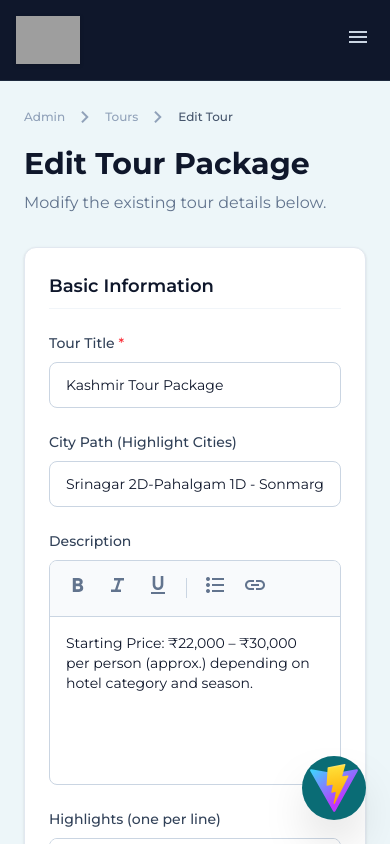
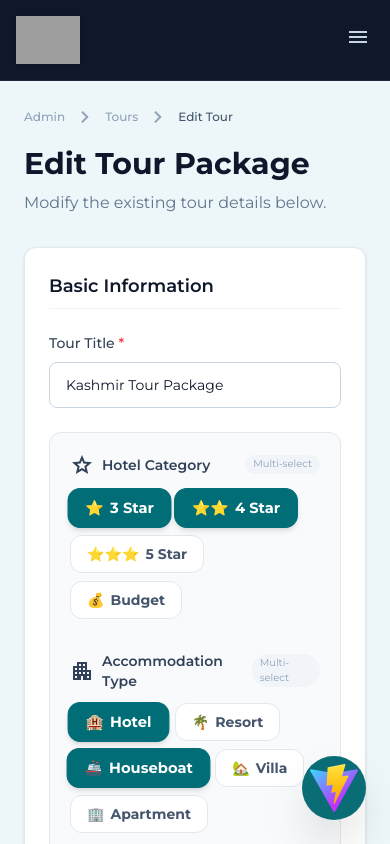
Before and after one commit to rammimankotia-prog/Beautiful-India, a React (Vite) app: page /admin/tours/edit/1 in a window 390 px wide. Shown: the top 844 px of the page. Built offline with nearby package versions, Linux system fonts and the light colour scheme; grey boxes are pictures that could not be loaded.

Commit message:
Admin Form Refinements: Relocated Inclusions/Exclusions, compact pricing row, and redesigned booking dates section

```diff
--- a/src/pages/AdminNewTourUploadForm.jsx
+++ b/src/pages/AdminNewTourUploadForm.jsx
@@ -39,7 +39,9 @@ const AdminNewTourUploadForm = () => {
     bookingEnd: '',
     availableFrom: '',
     availableTo: '',
-    cityPath: ''
+    cityPath: '',
+    hotelCategory: [],
+    accommodationType: []
   });
 
   const [categories, setCategories] = React.useState({
@@ -87,7 +89,20 @@ const AdminNewTourUploadForm = () => {
       { value: 'cultural',  label: 'Cultural',  icon: '🏛️' },
     ],
     natures: ['group', 'private', 'self-drive', 'cruise', 'solo', 'honeymoon'],
-    styles: ['budget', 'standard', 'comfort', 'luxury', 'ultra-luxury']
+    styles: ['budget', 'standard', 'comfort', 'luxury', 'ultra-luxury'],
+    hotelCategories: [
+      { value: '3_star', label: '3 Star', icon: '⭐' },
+      { value: '4_star', label: '4 Star', icon: '⭐⭐' },
+      { value: '5_star', label: '5 Star', icon: '⭐⭐⭐' },
+      { value: 'budget', label: 'Budget', icon: '💰' }
+    ],
+    accommodationTypes: [
+      { value: 'hotel', label: 'Hotel', icon: '🏨' },
+      { value: 'resort', label: 'Resort', icon: '🌴' },
+      { value: 'houseboat', label: 'Houseboat', icon: '🚢' },
+      { value: 'villa', label: 'Villa', icon: '🏡' },
+      { value: 'apartment', label: 'Apartment', icon: '🏢' }
+    ]
   });
 
   // Canonical theme icon/label map — source of truth for the chip renderer
@@ -384,6 +399,72 @@ const AdminNewTourUploadForm = () => {
 />
 </label>
 </div>
+
+{/* ── HOTEL & ACCOMMODATION (Shifted here - Multi-select) ── */}
+<div className="col-span-1 md:col-span-2 grid grid-cols-1 md:grid-cols-2 gap-8 bg-slate-50 dark:bg-slate-800/30 p-5 rounded-xl border border-slate-200 dark:border-slate-700">
+  <div>
+    <p className="text-sm font-semibold text-slate-700 dark:text-slate-300 mb-3 flex items-center gap-2">
+      <span className="material-symbols-outlined text-[18px]">star</span> Hotel Category
+      <span className="text-[10px] font-normal text-slate-400 bg-slate-100 dark:bg-slate-700 px-2 py-0.5 rounded-full ml-auto">Multi-select</span>
+    </p>
+    <div className="flex flex-wrap gap-2">
+      {categories.hotelCategories.map(cat => {
+        const isSelected = (formData.hotelCategory || []).includes(cat.value);
+        return (
+          <button
+            key={cat.value}
+            type="button"
+            onClick={() => {
+              const current = formData.hotelCategory || [];
+              const updated = current.includes(cat.value)
+                ? current.filter(v => v !== cat.value)
+                : [...current, cat.value];
+              setFormData(prev => ({ ...prev, hotelCategory: updated }));
+            }}
+            className={`flex items-center gap-1.5 px-4 py-2 rounded-xl text-sm font-bold border transition-all ${
+              isSelected
+                ? 'bg-primary text-white border-primary shadow-md transform scale-105'
+                : 'bg-white dark:bg-slate-800 text-slate-600 dark:text-slate-300 border-slate-200 dark:border-slate-700 hover:border-primary/50'
+            }`}
+          >
+            <span>{cat.icon}</span> {cat.label}
+          </button>
+        );
+      })}
+    </div>
+  </div>
+  <div>
+    <p className="text-sm font-semibold text-slate-700 dark:text-slate-300 mb-3 flex items-center gap-2">
+      <span className="material-symbols-outlined text-[18px]">apartment</span> Accommodation Type
+      <span className="text-[10px] font-normal text-slate-400 bg-slate-100 dark:bg-slate-700 px-2 py-0.5 rounded-full ml-auto">Multi-select</span>
+    </p>
+    <div className="flex flex-wrap gap-2">
+      {categories.accommodationTypes.map(type => {
+        const isSelected = (formData.accommodationType || []).includes(type.value);
+        return (
+          <button
+            key={type.value}
+            type="button"
+            onClick={() => {
+              const current = formData.accommodationType || [];
+              const updated = current.includes(type.value)
+                ? current.filter(v => v !== type.value)
+                : [...current, type.value];
+              setFormData(prev => ({ ...prev, accommodationType: updated }));
+            }}
+            className={`flex items-center gap-1.5 px-4 py-2 rounded-xl text-sm font-bold border transition-all ${
+              isSelected
+                ? 'bg-primary text-white border-primary shadow-md transform scale-105'
+                : 'bg-white dark:bg-slate-800 text-slate-600 dark:text-slate-300 border-slate-200 dark:border-slate-700 hover:border-primary/50'
+            }`}
+          >
+            <span>{type.icon}</span> {type.label}
+          </button>
+        );
+      })}
+    </div>
+  </div>
+</div>
 {/* City Path */}
 <div className="col-span-1 md:col-span-2">
 <label className="flex flex-col flex-1">
@@ -435,97 +516,10 @@ const AdminNewTourUploadForm = () => {
 ></textarea>
 </label>
 </div>
-{/* Inclusions & Exclusions */}
-<div className="col-span-1 md:col-span-2 grid grid-cols-1 md:grid-cols-2 gap-6">
-<label className="flex flex-col flex-1">
-<span className="text-slate-700 dark:text-slate-300 text-sm font-medium leading-normal pb-2">Inclusions (one per line)</span>
-<textarea
-  name="inclusions"
-  value={formData.inclusions || ''}
-  onChange={handleChange}
-  className="w-full rounded-lg border border-slate-300 dark:border-slate-700 bg-white dark:bg-slate-800 text-slate-900 dark:text-white px-4 py-3 text-sm focus:border-primary focus:outline-none focus:ring-1 focus:ring-primary placeholder-slate-400 min-h-[120px] resize-y"
-  placeholder="Accommodation&#10;Meals&#10;Transportation"
-></textarea>
-</label>
-<label className="flex flex-col flex-1">
-<span className="text-slate-700 dark:text-slate-300 text-sm font-medium leading-normal pb-2">Exclusions (one per line)</span>
-<textarea
-  name="exclusions"
-  value={formData.exclusions || ''}
-  onChange={handleChange}
-  className="w-full rounded-lg border border-slate-300 dark:border-slate-700 bg-white dark:bg-slate-800 text-slate-900 dark:text-white px-4 py-3 text-sm focus:border-primary focus:outline-none focus:ring-1 focus:ring-primary placeholder-slate-400 min-h-[120px] resize-y"
-  placeholder="Visas&#10;Personal travel insurance&#10;Optional activities"
-></textarea>
-</label>
-</div>
 </div>
 </div>
 
-{/* Section 3: Availability & Booking Validity */}
-<div className="space-y-6">
-<h2 className="text-lg font-semibold text-slate-900 dark:text-white border-b border-slate-100 dark:border-slate-800 pb-2">Tour Availability & Booking Validity</h2>
-<div className="grid grid-cols-1 md:grid-cols-2 gap-6">
-  {/* Booking Validity */}
-  <div className="p-4 bg-slate-50 dark:bg-slate-800/50 rounded-xl border border-dashed border-slate-200 dark:border-slate-700">
-    <h3 className="text-sm font-bold text-slate-800 dark:text-slate-200 mb-4 flex items-center gap-2">
-      <span className="material-symbols-outlined text-sm">calendar_month</span>
-      Booking Validity Window
-    </h3>
-    <div className="grid grid-cols-1 gap-4">
-      <label className="flex flex-col">
-        <span className="text-slate-600 dark:text-slate-400 text-xs font-medium pb-1">Booking Start Date</span>
-        <input
-          type="date"
-          name="bookingStart"
-          value={formData.bookingStart || ''}
-          onChange={handleChange}
-          className="w-full rounded-lg border border-slate-300 dark:border-slate-700 bg-white dark:bg-slate-800 text-slate-900 dark:text-white px-3 py-2 text-sm focus:border-primary focus:outline-none focus:ring-1 focus:ring-primary"
-        />
-      </label>
-      <label className="flex flex-col">
-        <span className="text-slate-600 dark:text-slate-400 text-xs font-medium pb-1">Booking End Date</span>
-        <input
-          type="date"
-          name="bookingEnd"
-          value={formData.bookingEnd || ''}
-          onChange={handleChange}
-          className="w-full rounded-lg border border-slate-300 dark:border-slate-700 bg-white dark:bg-slate-800 text-slate-900 dark:text-white px-3 py-2 text-sm focus:border-primary focus:outline-none focus:ring-1 focus:ring-primary"
-        />
-      </label>
-    </div>
-  </div>
 
-  {/* Tour Availability */}
-  <div className="p-4 bg-primary/5 rounded-xl border border-dashed border-primary/20">
-    <h3 className="text-sm font-bold text-primary mb-4 flex items-center gap-2">
-      <span className="material-symbols-outlined text-sm">event_available</span>
-      Tour Operation Period
-    </h3>
-    <div className="grid grid-cols-1 gap-4">
-      <label className="flex flex-col">
-        <span className="text-primary/70 text-xs font-medium pb-1">Available From</span>
-        <input
-          type="date"
-          name="availableFrom"
-          value={formData.availableFrom || ''}
-          onChange={handleChange}
-          className="w-full rounded-lg border border-primary/20 bg-white dark:bg-slate-800 text-slate-900 dark:text-white px-3 py-2 text-sm focus:border-primary focus:outline-none focus:ring-1 focus:ring-primary"
-        />
-      </label>
-      <label className="flex flex-col">
-        <span className="text-primary/70 text-xs font-medium pb-1">Available To</span>
-        <input
-          type="date"
-          name="availableTo"
-          value={formData.availableTo || ''}
-          onChange={handleChange}
-          className="w-full rounded-lg border border-primary/20 bg-white dark:bg-slate-800 text-slate-900 dark:text-white px-3 py-2 text-sm focus:border-primary focus:outline-none focus:ring-1 focus:ring-primary"
-        />
-      </label>
-    </div>
-  </div>
-</div>
-</div>
 {/* Section 2: Categorization */}
 <div className="space-y-8">
 <div className="flex items-center justify-between border-b border-slate-100 dark:border-slate-800 pb-3">
@@ -642,6 +636,7 @@ const AdminNewTourUploadForm = () => {
   </div>
 </div>
 
+
 {/* Live Preview Badge */}
 {(formData.stateRegion || formData.theme) && (
   <div className="bg-teal-50 dark:bg-teal-900/20 border border-teal-200 dark:border-teal-800 rounded-xl px-5 py-4 flex flex-wrap items-center gap-3">
@@ -660,8 +655,8 @@ const AdminNewTourUploadForm = () => {
   </div>
 )}
 
-{/* Duration + Nature in a row */}
-<div className="grid grid-cols-1 md:grid-cols-2 gap-6">
+{/* Duration + Nature + Style + Price Category + Pricing Basis + Base Price in one row */}
+<div className="grid grid-cols-1 sm:grid-cols-2 lg:grid-cols-6 gap-4">
   <div>
     <label className="flex flex-col flex-1">
       <span className="text-slate-700 dark:text-slate-300 text-sm font-medium leading-normal pb-2">Duration</span>
@@ -734,9 +729,7 @@ const AdminNewTourUploadForm = () => {
       </select>
     </label>
   </div>
-</div>{/* end Duration+Nature+Style+Pricing grid */}
-
-{/* Base Price — full width row */}
+  {/* Base Price */}
   <div>
     <label className="flex flex-col">
       <span className="text-slate-700 dark:text-slate-300 text-sm font-medium leading-normal pb-2">Base Price (INR) <span className="text-red-500">*</span></span>
@@ -755,6 +748,7 @@ const AdminNewTourUploadForm = () => {
       </div>
     </label>
   </div>
+</div>{/* end one-line row */}
 
 {/* Conditional: Min Persons for Group/Private Tours */}
 {(formData.nature === 'group' || formData.nature === 'private') && (
@@ -992,6 +986,38 @@ const AdminNewTourUploadForm = () => {
     ))}
   </div>
 </div>
+{/* Section 4.5: Inclusions & Exclusions */}
+<div className="space-y-6 mb-12">
+  <div className="flex items-center justify-between border-b border-slate-100 dark:border-slate-800 pb-2">
+    <h2 className="text-lg font-semibold text-slate-900 dark:text-white">Package Inclusions & Exclusions</h2>
+  </div>
+
+  <div className="grid grid-cols-1 md:grid-cols-2 gap-6">
+    {/* Inclusions */}
+    <label className="flex flex-col flex-1">
+      <span className="text-slate-700 dark:text-slate-300 text-sm font-medium leading-normal pb-2">Inclusions (one per line)</span>
+      <textarea
+        name="inclusions"
+        value={formData.inclusions || ''}
+        onChange={handleChange}
+        className="w-full rounded-lg border border-slate-300 dark:border-slate-700 bg-white dark:bg-slate-800 text-slate-900 dark:text-white px-4 py-3 text-sm focus:border-primary focus:outline-none focus:ring-1 focus:ring-primary placeholder-slate-400 min-h-[120px] resize-y"
+        placeholder="Accommodation&#10;Meals&#10;Transportation"
+      ></textarea>
+    </label>
+    {/* Exclusions */}
+    <label className="flex flex-col flex-1">
+      <span className="text-slate-700 dark:text-slate-300 text-sm font-medium leading-normal pb-2">Exclusions (one per line)</span>
+      <textarea
+        name="exclusions"
+        value={formData.exclusions || ''}
+        onChange={handleChange}
+        className="w-full rounded-lg border border-slate-300 dark:border-slate-700 bg-white dark:bg-slate-800 text-slate-900 dark:text-white px-4 py-3 text-sm focus:border-primary focus:outline-none focus:ring-1 focus:ring-primary placeholder-slate-400 min-h-[120px] resize-y"
+        placeholder="Visas&#10;Personal travel insurance&#10;Optional activities"
+      ></textarea>
+    </label>
+  </div>
+</div>
+
 {/* Section 5: Media Gallery */}
 <div className="space-y-6">
   <div className="flex items-center justify-between border-b border-slate-100 dark:border-slate-800 pb-2">
@@ -1082,6 +1108,83 @@ const AdminNewTourUploadForm = () => {
     </p>
   )}
 </div>
+
+{/* Redesigned Booking & Operation Dates section */}
+<div className="mt-12 bg-slate-50/50 dark:bg-slate-800/20 rounded-2xl p-6 border border-slate-200 dark:border-slate-700 shadow-sm transition-all hover:shadow-md">
+  <div className="flex items-center gap-3 mb-6">
+    <div className="bg-primary/10 p-2 rounded-lg text-primary flex items-center justify-center">
+      <span className="material-symbols-outlined text-[20px]">calendar_today</span>
+    </div>
+    <div>
+      <h2 className="text-lg font-bold text-slate-900 dark:text-white leading-none">Booking & Operation Dates</h2>
+      <p className="text-xs text-slate-500 mt-1">Define when travelers can book and when the tour operates.</p>
+    </div>
+  </div>
+
+  <div className="grid grid-cols-1 sm:grid-cols-2 lg:grid-cols-4 gap-6">
+    {/* Booking Period */}
+    <div className="space-y-4 pt-1">
+      <label className="flex flex-col">
+        <span className="text-[10px] font-bold text-slate-500 dark:text-slate-400 uppercase tracking-widest mb-1.5 flex items-center gap-1.5">
+          <span className="w-1 h-1 bg-primary rounded-full"></span> Booking Starts
+        </span>
+        <input
+          type="date"
+          name="bookingStart"
+          value={formData.bookingStart || ''}
+          onChange={handleChange}
+          className="w-full rounded-xl border border-slate-200 dark:border-slate-700 bg-white dark:bg-slate-800 text-slate-900 dark:text-white px-4 py-3 text-sm focus:border-primary focus:outline-none focus:ring-1 focus:ring-primary transition-all shadow-sm"
+        />
+      </label>
+    </div>
+
+    <div className="space-y-4 pt-1">
+      <label className="flex flex-col">
+        <span className="text-[10px] font-bold text-slate-500 dark:text-slate-400 uppercase tracking-widest mb-1.5 flex items-center gap-1.5">
+          <span className="w-1 h-1 bg-red-400 rounded-full"></span> Booking Ends
+        </span>
+        <input
+          type="date"
+          name="bookingEnd"
+          value={formData.bookingEnd || ''}
+          onChange={handleChange}
+          className="w-full rounded-xl border border-slate-200 dark:border-slate-700 bg-white dark:bg-slate-800 text-slate-900 dark:text-white px-4 py-3 text-sm focus:border-primary focus:outline-none focus:ring-1 focus:ring-primary transition-all shadow-sm"
+        />
+      </label>
+    </div>
+
+    {/* Operation Period */}
+    <div className="space-y-4 pt-1 sm:border-l sm:pl-6 border-slate-200 dark:border-slate-700 lg:border-l-0 lg:pl-0">
+      <label className="flex flex-col">
+        <span className="text-[10px] font-bold text-slate-500 dark:text-slate-400 uppercase tracking-widest mb-1.5 flex items-center gap-1.5">
+          <span className="w-1 h-1 bg-emerald-400 rounded-full"></span> Operation From
+        </span>
+        <input
+          type="date"
+          name="availableFrom"
+          value={formData.availableFrom || ''}
+          onChange={handleChange}
+          className="w-full rounded-xl border border-slate-200 dark:border-slate-700 bg-white dark:bg-slate-800 text-slate-900 dark:text-white px-4 py-3 text-sm focus:border-primary focus:outline-none focus:ring-1 focus:ring-primary transition-all shadow-sm"
+        />
+      </label>
+    </div>
+
+    <div className="space-y-4 pt-1 sm:pl-6 lg:pl-0 border-slate-200 dark:border-slate-700">
+      <label className="flex flex-col">
+        <span className="text-[10px] font-bold text-slate-500 dark:text-slate-400 uppercase tracking-widest mb-1.5 flex items-center gap-1.5">
+          <span className="w-1 h-1 bg-emerald-600 rounded-full"></span> Operation To
+        </span>
+        <input
+          type="date"
+          name="availableTo"
+          value={formData.availableTo || ''}
+          onChange={handleChange}
+          className="w-full rounded-xl border border-slate-200 dark:border-slate-700 bg-white dark:bg-slate-800 text-slate-900 dark:text-white px-4 py-3 text-sm focus:border-primary focus:outline-none focus:ring-1 focus:ring-primary transition-all shadow-sm"
+        />
+      </label>
+    </div>
+  </div>
+</div>
 </form>
 {/* Form Actions Footer */}
 <div className="bg-slate-50 dark:bg-slate-800/50 px-6 md:px-8 py-5 border-t border-slate-200 dark:border-slate-800 flex items-center justify-end gap-3 rounded-b-xl">
--- a/src/pages/TourDetailView.jsx
+++ b/src/pages/TourDetailView.jsx
@@ -423,18 +423,54 @@ const TourDetailView = () => {
                             <h4 className="text-xl font-black text-slate-800 dark:text-slate-100">{tour.duration}</h4>
                           </div>
                         </div>
+                        <div className="h-px md:h-10 w-full md:w-px bg-slate-200 dark:bg-slate-700" />
+                        <div className="flex items-center gap-4">
+                          <div className="w-12 h-12 rounded-xl bg-emerald-100 dark:bg-emerald-900/30 flex items-center justify-center shrink-0">
+                            <div className="flex -space-x-2">
+                              {(() => {
+                                const types = Array.isArray(tour.accommodationType) ? tour.accommodationType : (tour.accommodationType ? [tour.accommodationType] : ['hotel']);
+                                const typeIcons = {
+                                  hotel: 'hotel',
+                                  resort: 'nature_people',
+                                  houseboat: 'sailing',
+                                  villa: 'house',
+                                  apartment: 'apartment'
+                                };
+                                return types.map((t, idx) => (
+                                  <span key={idx} title={t.charAt(0).toUpperCase() + t.slice(1)} className="material-symbols-outlined text-emerald-600 dark:text-emerald-400 bg-emerald-50 dark:bg-emerald-900/50 rounded-full p-1 border border-white dark:border-slate-800 text-[18px]">
+                                    {typeIcons[t] || 'apartment'}
+                                  </span>
+                                ));
+                              })()}
+                            </div>
+                          </div>
+                          <div>
+                            <p className="text-[11px] font-bold text-slate-500 dark:text-slate-400 uppercase tracking-wider">Accommodation</p>
+                            <h4 className="text-xl font-black text-slate-800 dark:text-slate-100 flex flex-wrap items-center gap-2">
+                              {(() => {
+                                const cats = Array.isArray(tour.hotelCategory) ? tour.hotelCategory : (tour.hotelCategory ? [tour.hotelCategory] : []);
+                                if (cats.length === 0) return 'Accommodation';
+                                return cats.map(c => c === 'budget' ? 'Budget' : c.replace('_star', '') + '⭐').join(' / ');
+                              })()}
+                              <span className="text-xs font-medium text-emerald-600 dark:text-emerald-400 ml-1">
+                                {(() => {
+                                  const types = Array.isArray(tour.accommodationType) ? tour.accommodationType : (tour.accommodationType ? [tour.accommodationType] : []);
+                                  return types.map(t => t.charAt(0).toUpperCase() + t.slice(1)).join(' & ');
+                                })()}
+                              </span>
+                            </h4>
+                          </div>
+                        </div>
                       </div>
 
                       <div className="prose prose-lg dark:prose-invert max-w-none">
-                        <p className="text-lg text-slate-700 dark:text-slate-300 leading-relaxed italic border-l-4 border-primary/30 pl-6 py-1 mb-8">
-                          "{tour.description}"
-                        </p>
+
                         <div className="text-slate-600 dark:text-slate-400 leading-relaxed text-[17px] space-y-4">
                           <p>
                             Embark on an unforgettable journey specifically designed for the discerning traveler. Our <span className="font-bold text-slate-800 dark:text-slate-200">{tour.duration} {tour.title}</span> combines thrilling activities with hand-picked premium accommodations.
                           </p>
                           <p>
-                            From the moment you arrive, every detail is taken care of by our professional guides, ensuring a seamless and enriching travel experience that captures the true essence of <span className="text-primary font-semibold">{tour.location}</span>.
+                            From the moment you arrive, every detail is taken care of by our professional guides, ensuring a seamless and enriching travel experience that captures the true essence of <span className="text-primary font-semibold">{tour.stateRegion || tour.destination || 'the destination'}</span>.
                           </p>
                         </div>
                       </div>
@@ -628,14 +664,22 @@ const TourDetailView = () => {
                       <div className="space-y-5">
                         {/* Hotel Selection */}
                         <div>
-                          <p className="text-[13px] font-bold text-slate-700 dark:text-slate-300 mb-2">Hotel included in package:</p>
-                          <div className="flex items-center gap-3">
-                            <label className="flex items-center gap-2 cursor-pointer group">
-                              <div className="w-5 h-5 rounded-full border-2 border-primary flex items-center justify-center p-0.5">
-                                <div className="w-full h-full bg-primary rounded-full"></div>
-                              </div>
-                              <span className="text-sm font-medium text-slate-600 dark:text-slate-400">3 Star</span>
-                            </label>
+                          <p className="text-[13px] font-bold text-slate-700 dark:text-slate-300 mb-2">Staying at:</p>
+                          <div className="flex flex-wrap gap-2">
+                            {(() => {
+                              const cats = Array.isArray(tour.hotelCategory) ? tour.hotelCategory : (tour.hotelCategory ? [tour.hotelCategory] : []);
+                              const types = Array.isArray(tour.accommodationType) ? tour.accommodationType : (tour.accommodationType ? [tour.accommodationType] : []);
+
+                              return [
+                                ...cats.map(c => ({ label: c === 'budget' ? 'Budget' : c.replace('_star', '') + ' Star', icon: 'star' })),
+                                ...types.map(t => ({ label: t.charAt(0).toUpperCase() + t.slice(1), icon: 'apartment' }))
+                              ].map((item, idx) => (
+                                <span key={idx} className="inline-flex items-center gap-1 px-2 py-1 bg-primary/5 text-primary text-[10px] font-black uppercase rounded-lg border border-primary/10">
+                                  <span className="material-symbols-outlined text-[12px]">{item.icon}</span>
+                                  {item.label}
+                                </span>
+                              ));
+                            })()}
                           </div>
                         </div>
 
@@ -649,8 +693,20 @@ const TourDetailView = () => {
 
                         {/* Service Icons */}
                         <div className="grid grid-cols-5 gap-1 pt-2">
-                          {[
-                            { icon: 'apartment', label: '3 Stars' },
+                          {(() => {
+                            const cats = Array.isArray(tour.hotelCategory) ? tour.hotelCategory : (tour.hotelCategory ? [tour.hotelCategory] : []);
+                            const types = Array.isArray(tour.accommodationType) ? tour.accommodationType : (tour.accommodationType ? [tour.accommodationType] : []);
+
+                            const typeIcons = {
+                              hotel: 'hotel',
+                              resort: 'nature_people',
+                              houseboat: 'sailing',
+                              villa: 'house',
+                              apartment: 'apartment'
+                            };
+
+                            return [
+                              { icon: typeIcons[types[0]] || 'apartment', label: types[0]?.charAt(0).toUpperCase() + types[0]?.slice(1) || 'Accommodation' },
                               { icon: 'explore', label: 'Sightseeing' },
                               { icon: 'restaurant', label: 'Breakfast' },
                               { icon: 'bed', label: 'Stay' },
@@ -658,9 +714,10 @@ const TourDetailView = () => {
                             ].map((item, idx) => (
                               <div key={idx} className="flex flex-col items-center gap-1">
                                 <span className="material-symbols-outlined text-slate-700 dark:text-slate-300 text-xl font-light">{item.icon}</span>
-                              <span className="text-[9px] text-slate-500 font-bold text-center uppercase leading-tight">{item.label}</span>
+                                <span className="text-[9px] text-slate-500 font-bold text-center uppercase leading-tight line-clamp-1">{item.label}</span>
                               </div>
-                          ))}
+                            ));
+                          })()}
                         </div>
                       </div>
                     </div>
```
Also changed, not shown: public/data/tours.json. Lines whose indentation alone changed are shown as unchanged.
